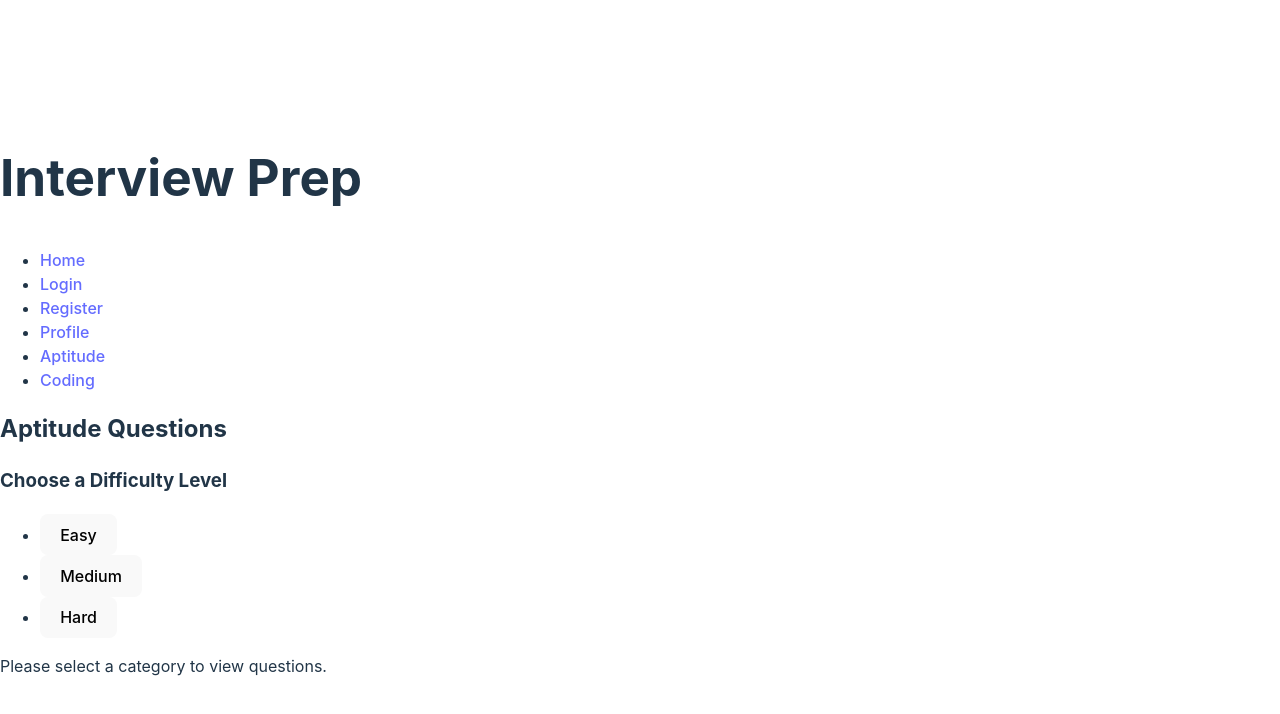
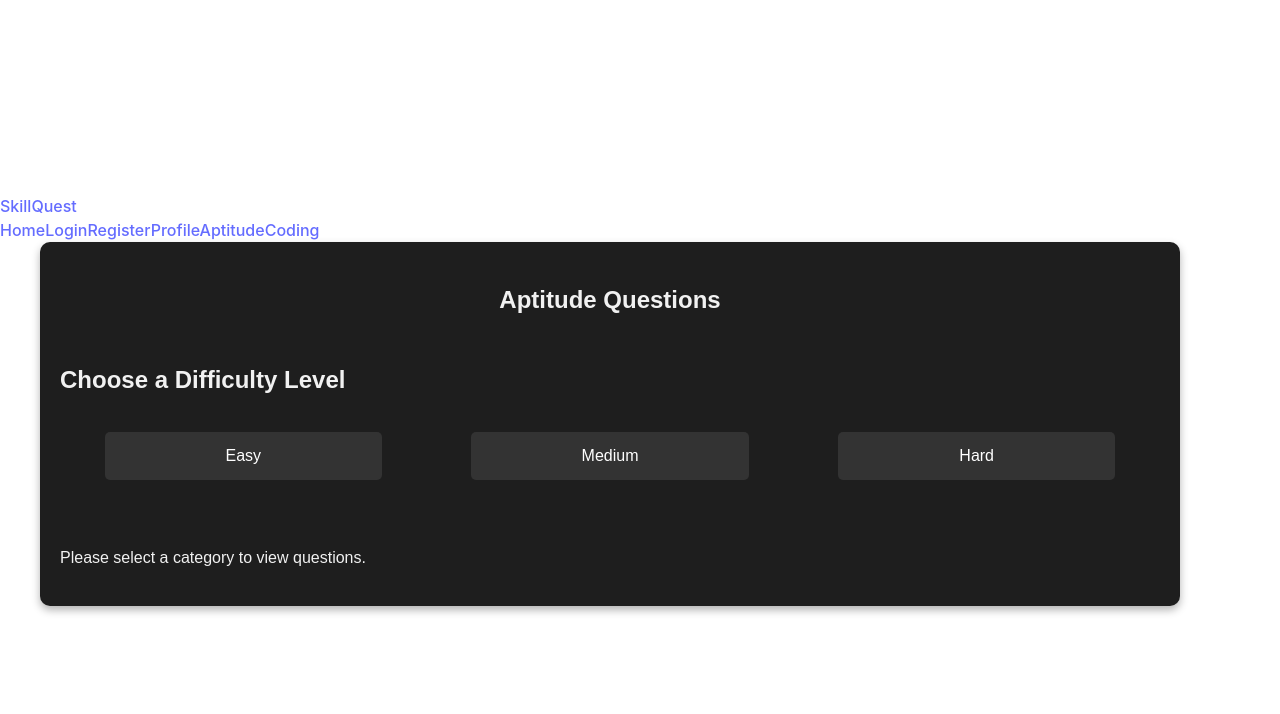
Before and after one commit to Amaresh-Kulk/SkillQuestFullStack, a React (Vite) app in the folder skillquest/: page /dashboard/aptitude in a window 1280 px wide. Shown: the top 714 px of the page. Built offline with nearby package versions, Linux system fonts and the light colour scheme.

Commit message:
DoneStyling To AptitudeList.jsx

```diff
--- a/skillquest/src/components/Dashboard/AptitudeList.jsx
+++ b/skillquest/src/components/Dashboard/AptitudeList.jsx
@@ -1,5 +1,6 @@
-import { useEffect, useState } from 'react';
+import { useState } from 'react';
 import axios from 'axios';
+import './styles/AptitudeList.css'; // Import the CSS file
 
 const AptitudeQuestions = () => {
     const [categories, setCategories] = useState(['easy', 'medium', 'hard']);
@@ -7,17 +8,21 @@ const AptitudeQuestions = () => {
     const [questions, setQuestions] = useState([]);
     const [loading, setLoading] = useState(false);
     const [error, setError] = useState(null);
-    const [clickedAnswers, setClickedAnswers] = useState({});
-    const [score, setScore] = useState(0); // State to keep track of the score
+    const [clickedAnswers, setClickedAnswers] = useState({}); // Track answers for each question
+    const [score, setScore] = useState({ easy: 0, medium: 0, hard: 0 }); // Track score for each difficulty level
+    const [fadeIn, setFadeIn] = useState(false);
+    const [currentQuestionIndex, setCurrentQuestionIndex] = useState(0); // Track current question
+    const [submitted, setSubmitted] = useState(false); // Track if the answer has been submitted
 
     const fetchQuestions = async (category) => {
+        if (questions.length > 0 && selectedCategory === category) return; // Do not fetch if questions are already loaded for the category
+
         setLoading(true);
         setError(null);
         try {
             const res = await axios.get(`http://localhost:8000/api/aptitude?difficulty=${category}`);
             setQuestions(res.data);
             setClickedAnswers({});
-            setScore(0); // Reset score when category changes
         } catch (err) {
             console.error('Error fetching aptitude questions:', err);
             setError('Failed to load questions. Please check your connection or try again later.');
@@ -26,36 +31,80 @@ const AptitudeQuestions = () => {
         }
     };
 
+
     const handleCategoryClick = (category) => {
+        if (selectedCategory === category) return; // Prevent re-fetching if same category is clicked
         setSelectedCategory(category);
         fetchQuestions(category);
+
+        setFadeIn(false); // Start fade-out
+        setTimeout(() => {
+            setFadeIn(true); // Start fade-in after content is updated
+        }, 300); // Duration of fade-out transition
     };
 
     const handleOptionClick = (questionId, optionIndex) => {
-        // Prevent scoring the same question multiple times
-        if (clickedAnswers[questionId] !== undefined) return;
+        // Toggle option selection for multiple selections
+        setClickedAnswers((prev) => {
+            const selectedOptions = prev[questionId] || [];
+            if (selectedOptions.includes(optionIndex)) {
+                // If already selected, unselect it
+                return {
+                    ...prev,
+                    [questionId]: selectedOptions.filter((index) => index !== optionIndex),
+                };
+            } else {
+                // Otherwise, select the option
+                return {
+                    ...prev,
+                    [questionId]: [...selectedOptions, optionIndex],
+                };
+            }
+        });
+    };
 
-        const question = questions.find((q) => q._id === questionId);
-        const selectedOption = question.options[optionIndex];
-
-        if (selectedOption.isCorrect) {
-            const points =
-                selectedCategory === 'easy' ? 2 : selectedCategory === 'medium' ? 4 : 8;
-            setScore((prevScore) => prevScore + points);
+    const handleSubmit = () => {
+        let newScore = { ...score };
+        // Only update the score once when the submit button is clicked
+        if (!submitted) {
+            questions[currentQuestionIndex].options.forEach((option, index) => {
+                if (clickedAnswers[questions[currentQuestionIndex]._id]?.includes(index)) {
+                    // Update score based on the selected option
+                    if (option.isCorrect) {
+                        if (selectedCategory === 'easy') {
+                            newScore.easy += 2;
+                        } else if (selectedCategory === 'medium') {
+                            newScore.medium += 4;
+                        } else if (selectedCategory === 'hard') {
+                            newScore.hard += 8;
+                        }
+                    }
+                }
+            });
+            setScore(newScore);
         }
 
-        setClickedAnswers((prev) => ({
-            ...prev,
-            [questionId]: optionIndex,
-        }));
+        setSubmitted(true); // Set submitted to true to prevent further changes
     };
 
+    const handleNext = () => {
+        setSubmitted(false); // Reset submission state when moving to next question
+        setCurrentQuestionIndex((prevIndex) => (prevIndex + 1) % questions.length); // Loop through questions
+    };
+
+    const handlePrevious = () => {
+        setSubmitted(false); // Reset submission state when moving to previous question
+        setCurrentQuestionIndex((prevIndex) => (prevIndex - 1 + questions.length) % questions.length); // Loop through questions
+    };
+
+    const totalScore = score.easy + score.medium + score.hard; // Calculate total score
+
     return (
-        <div>
+        <div className="aptitude-container">
             <h2>Aptitude Questions</h2>
 
             {/* Categories Section */}
-            <div>
+            <div className="categories">
                 <h3>Choose a Difficulty Level</h3>
                 <ul>
                     {categories.map((category) => (
@@ -69,41 +118,45 @@ const AptitudeQuestions = () => {
             </div>
 
             {/* Questions Section */}
-            <div>
+            <div className="question-section">
                 {loading ? (
                     <p>Loading questions...</p>
                 ) : error ? (
                     <p style={{ color: 'red' }}>{error}</p>
                 ) : selectedCategory && questions.length > 0 ? (
                     <>
-                        <h3>Questions for "{selectedCategory}" Difficulty</h3>
-                        {questions.map((question) => (
-                            <div key={question._id} style={{ marginBottom: '20px' }}>
-                                <h4>{question.questionText}</h4>
-                                <ul>
-                                    {question.options.map((option, index) => (
-                                        <li
-                                            key={index}
-                                            style={{
-                                                cursor: 'pointer',
-                                                color:
-                                                    clickedAnswers[question._id] === index
-                                                        ? option.isCorrect
-                                                            ? 'green'
-                                                            : 'red'
-                                                        : 'black',
-                                            }}
-                                            onClick={() => handleOptionClick(question._id, index)}
-                                        >
-                                            {option.optionText}{' '}
-                                            {clickedAnswers[question._id] === index &&
-                                                option.isCorrect && <strong>(Correct)</strong>}
-                                        </li>
-                                    ))}
-                                </ul>
-                            </div>
-                        ))}
-                        <h3>Total Score: {score}</h3>
+                        <h3>Question {currentQuestionIndex + 1}</h3>
+                        {/* Ensure that the question exists before rendering */}
+                        <h4>
+                            {questions[currentQuestionIndex] ? questions[currentQuestionIndex].questionText : 'Loading question...'}
+                        </h4>
+                        <div className="options-container">
+                            {questions[currentQuestionIndex].options.map((option, index) => (
+                                <button
+                                    key={index}
+                                    className={`option-button ${
+                                        clickedAnswers[questions[currentQuestionIndex]._id]?.includes(index) ? 'selected' : ''
+                                    } ${
+                                        submitted && option.isCorrect ? 'correct' : ''
+                                    }`}
+                                    onClick={() =>
+                                        handleOptionClick(questions[currentQuestionIndex]._id, index)
+                                    }
+                                >
+                                    {option.optionText}
+                                </button>
+                            ))}
+                        </div>
+                        {/* Submit and Navigation Buttons */}
+                        <div className="button-container">
+                            <button onClick={handlePrevious}>Previous</button>
+                            <button onClick={handleSubmit}>Submit</button>
+                            <button onClick={handleNext}>Next</button>
+                        </div>
+                        {/* Show Scores for Different Difficulty Levels */}
+                        <h3 className="total-score">
+                            Total Score: {totalScore} (Easy: {score.easy}, Medium: {score.medium}, Hard: {score.hard})
+                        </h3>
                     </>
                 ) : selectedCategory ? (
                     <p>No questions available for "{selectedCategory}" difficulty.</p>
@@ -111,6 +164,7 @@ const AptitudeQuestions = () => {
                     <p>Please select a category to view questions.</p>
                 )}
             </div>
+
         </div>
     );
 };
--- /dev/null
+++ b/skillquest/src/components/Dashboard/styles/AptitudeList.css
@@ -0,0 +1,146 @@
+/* General container */
+.aptitude-container {
+  font-family: Arial, sans-serif;
+  padding: 20px;
+  width: 1100px; /* Fixed width for the whole aptitude page */
+  margin: 0 auto; /* Center the container horizontally */
+  margin-left: 40px;
+  background-color: #1e1e1e; /* Dark background */
+  color: #f1f1f1; /* Lighter text */
+  border-radius: 10px;
+  box-shadow: 0 4px 8px rgba(0, 0, 0, 0.3);
+  display: flex;
+  flex-direction: column;
+  justify-content: center;
+  align-items: center;
+}
+
+/* Categories Section */
+.categories {
+  margin-bottom: 20px;
+  width: 100%; /* Full width of the fixed container */
+}
+
+/* Header Style */
+.categories h3 {
+  font-size: 1.5em;
+  color: #f1f1f1; /* Lighter text color */
+}
+
+/* Categories Flex with space between */
+.categories ul {
+  display: flex;
+  justify-content: space-between; /* Distribute items with space between */
+  padding: 0;
+  margin: 0;
+  list-style-type: none;
+  width: 100%; /* Full width */
+}
+
+/* List Items (buttons) */
+.categories li {
+  margin: 10px; /* Add margin around each list item */
+  flex: 1; /* Ensures buttons expand to available space */
+  display: flex; /* Ensures the buttons stretch properly */
+  justify-content: center; /* Aligns buttons horizontally in the center */
+}
+
+/* Button Style */
+.categories button {
+  padding: 15px 30px;
+  background-color: #333; /* Dark button background */
+  color: white;
+  border: none;
+  border-radius: 5px;
+  cursor: pointer;
+  transition: background-color 0.3s;
+  width: 80%; /* Button takes 80% of the list item width */
+  margin: 0 auto; /* Centers the button inside the li */
+}
+
+/* Hover Effect for Buttons */
+.categories button:hover {
+  background-color: #555; /* Slightly lighter on hover */
+}
+
+
+/* Questions Section */
+.question-section {
+  margin-top: 20px;
+  width: 100%; /* Full width */
+}
+
+.question-section h3 {
+  font-size: 1.5em;
+}
+
+.question-section h4 {
+  font-size: 1.2em;
+  margin-bottom: 10px;
+}
+
+/* Options - 2x2 Grid */
+.options-container {
+  display: grid; /* Use grid for options */
+  grid-template-columns: repeat(2, 1fr); /* 2 columns */
+  gap: 10px; /* Add gap between options */
+  justify-items: stretch; /* Ensure options stretch to full width */
+  width: 100%; /* Full width of the container */
+}
+
+.option-button {
+  cursor: pointer;
+  padding: 15px 30px;
+  border: 1px solid #444; /* Dark border */
+  border-radius: 5px;
+  background-color: #222; /* Dark background for options */
+  color: #f1f1f1; /* Light text */
+  transition: background-color 0.3s;
+  text-align: center;
+}
+
+.option-button.selected {
+  background-color: #4CAF50; /* Green selected background */
+}
+
+.option-button:hover {
+  background-color: #333; /* Darker background on hover */
+}
+
+/* Correct answer styling */
+.option-button.correct {
+  background-color: #28a745; /* Green background for correct option */
+  color: #fff; /* White text */
+}
+
+/* Buttons for navigation and submit */
+.button-container {
+  margin-top: 20px;
+  display: flex;
+  justify-content: space-between;
+  width: 100%; /* Full width */
+}
+
+.button-container button {
+  padding: 15px 30px;
+  margin-right: 10px;
+  background-color: #333; /* Dark background for buttons */
+  color: white;
+  border: none;
+  border-radius: 5px;
+  cursor: pointer;
+  transition: background-color 0.3s;
+  width: 30%; /* Fixed width for navigation buttons */
+}
+
+.button-container button:hover {
+  background-color: #4CAF50; /* Hover effect */
+}
+
+/* Total Score */
+.total-score {
+  margin-top: 20px;
+  font-size: 1.2em;
+  text-align: center; /* Center the score */
+  color: #f1f1f1; /* Lighter score text */
+}
--- /dev/null
+++ b/skillquest/src/components/Navbar.css
@@ -0,0 +1,57 @@
+/* General navbar styling */
+nav {
+  background-color: #333; /* Dark background for the navbar */
+  padding: 10px 20px;
+  width: 100%; /* Full width */
+}
+
+/* Navbar Container */
+.navbar-container {
+  display: flex;
+  justify-content: space-between;
+  align-items: center;
+  max-width: 1200px;  /* Max width for the container */
+  margin: 0 auto;     /* Center the container */
+  width: 100%;        /* Full width of the screen */
+}
+
+/* Left Section (SkillQuest) */
+.navbar-left {
+  flex: 0; /* Only take as much width as needed */
+}
+
+.navbar-left a {
+  color: #f1f1f1;
+  font-size: 1.8em;
+  text-decoration: none;
+  margin-left: 10px;
+}
+
+.navbar-left a:hover {
+  text-decoration: underline;
+}
+
+/* Right Section (Navigation Links) */
+.navbar-right {
+  display: flex;
+  justify-content: flex-end;
+  flex: 1;  /* Allow this section to take the remaining space */
+}
+
+.nav-links {
+  display: flex;
+  align-items: center;
+}
+
+.nav-links a {
+  color: #f1f1f1;
+  text-decoration: none;
+  padding: 10px 15px;
+  font-size: 1em;
+  display: block;
+}
+
+.nav-links a:hover {
+  background-color: #555;
+  border-radius: 5px;
+}
--- a/skillquest/src/components/Navbar.jsx
+++ b/skillquest/src/components/Navbar.jsx
@@ -23,27 +23,24 @@ const Navbar = () => {
 
     return (
         <nav role="navigation" aria-label="Main Navigation">
-            <h1>Interview Prep</h1>
-            <ul>
-                <li>
+            <div className="navbar-container">
+                {/* Left Section */}
+                <div className="navbar-left">
+                    <Link to="/" aria-label="Go to Home Page">SkillQuest</Link>
+                </div>
+
+                {/* Right Section (Navigation Links) */}
+                <div className="navbar-right">
+                    <div className="nav-links">
                         <Link to="/" aria-label="Go to Home Page">Home</Link>
-                </li>
-                <li>
                         <Link to="/login" aria-label="Login to your account">Login</Link>
-                </li>
-                <li>
                         <Link to="/register" aria-label="Register a new account">Register</Link>
-                </li>
-                <li>
                         <Link to="/dashboard/profile" aria-label="View your profile">Profile</Link>
-                </li>
-                <li>
                         <Link to="/dashboard/aptitude" aria-label="Access aptitude questions">Aptitude</Link>
-                </li>
-                <li>
                         <Link to="/dashboard/coding" aria-label="Access coding questions">Coding</Link>
-                </li>
-            </ul>
+                    </div>
+                </div>
+            </div>
         </nav>
     );
 };
```
Also changed, not shown: 2 other files (tests, documents, lock files or other folders). Lines whose indentation alone changed are shown as unchanged.
